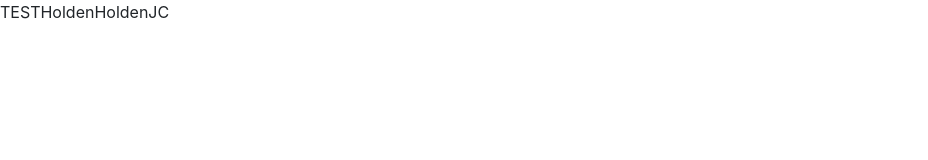
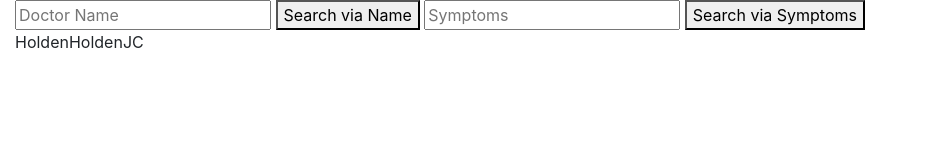
Before and after one commit to HoldenJC/doctor-lookup, a website built with webpack: page src/index.html in a window 1280 px wide. Shown: the whole page, without its empty margins (0-928 px from the left). Built offline with nearby package versions, Linux system fonts and the light colour scheme.

Commit message:
move README.md to root directory, add basic doctor search functionality via name, and basic UI

```diff
--- a/src/index.html
+++ b/src/index.html
@@ -3,9 +3,16 @@
 <head>
   <title>Seattle Area Doctor Lookup</title>
 </head>
+<body>
+  <div class="container-fluid">
+    <input id="docNameSearch" type="text" placeholder="Doctor Name">
+    <button id="docNameSubmit" type="button">Search via Name</button>
 
-<body>
- <div id="test">TEST</div>
+    <input id="symptomSearch" type="text" placeholder="Symptoms">
+    <button id="symptomSubmit" type="button">Search via Symptoms</button>
+
+ <div id="searchResult"></div>
+
+    </div>
 </body>
-
 </html>
--- a/src/main.js
+++ b/src/main.js
@@ -5,20 +5,33 @@ import 'bootstrap/dist/css/bootstrap.min.css';
 import { Example } from './backend-code';
 
 let example = new Example();
+let searchName = "";
+let docNames = [];
 
 // https://api.betterdoctor.com/2016-03-01/practices?name=janet&location=47.608013,-122.335167,10&skip=0&limit=10&user_key=f0628ccddc20bcbdf813d9fbfdcca1ce
 
-function getDoc(){
+function getDoc(docName){
   $.ajax({
-    url: `https://api.betterdoctor.com/2016-03-01/practices?location=47.608013,-122.335167,10&skip=0&limit=10&user_key=${process.env.exports.apiKey}`,
+    url: `https://api.betterdoctor.com/2016-03-01/practices?name=${docName}&location=47.608013,-122.335167,10&skip=0&limit=10&user_key=${process.env.exports.apiKey}`,
     type: 'GET',
     data: {
       format: 'json'
     },
     success: function (response) {
-      $('#test') .html(`<img src="${response.data[0].doctors[0].profile.image_url}">`);
-      // $('#test') .html(`${response.data[0].doctors[0].profile.first_name}`);
-      // $('#test').delay(1000).fadeOut(500);
+
+      (response.data).forEach(function(element){
+        docNames.push(element.name);
+        console.log(element);
+        console.log(docNames);
+      })
+      // alert(JSON.stringify(response, null, 4));
+      // let str = JSON.stringify(response, null, 4);
+      // $('#searchResult').append(`<img src="${response.data[0].doctors[0].profile.image_url}">`);
+      // $('#searchResult').append(`${response.data[0].doctors[0].profile.first_name}`);
+      $('#searchResult').append(`<br>${response.data[0].name}`);
+      // $('#searchResult').append(`${response.data[0].doctors}`);
+      // $('#searchResult').append(str);
+      // $('#searchResult').delay(1000).fadeOut(500);
     },
     error: function () {
       $('#errors').text("There was an error processing your request. Please try again.");
@@ -27,9 +40,25 @@ function getDoc(){
 }
 
 
+function addListeners(){
+  $("#docNameSubmit").click(function(){
+    searchName = $("#docNameSearch").val();
+    console.log(searchName);
+    getDoc(searchName);
+  });
+
+  $("#symptomSubmit").click(function(){
+
+  });
+
+}
+
 $(document).ready(function() {
-  $("#test").append(example.name);
+
+  addListeners();
+
+  $("#searchResult").append(example.name);
   example.exampleMethod();
-  $("#test").append(example.name);
-  getDoc();
+  $("#searchResult").append(example.name);
+  // getDoc(searchName);
 });
```
Also changed, not shown: README.md.
